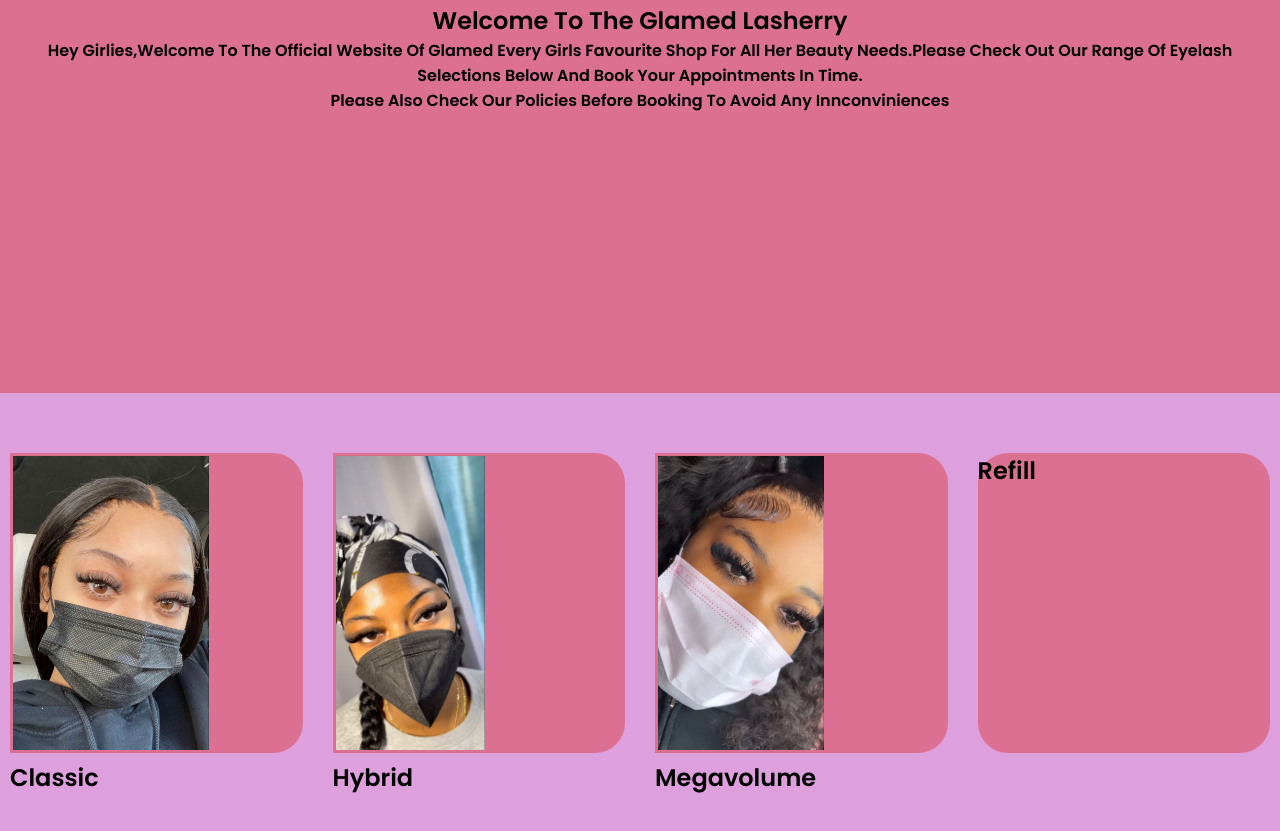
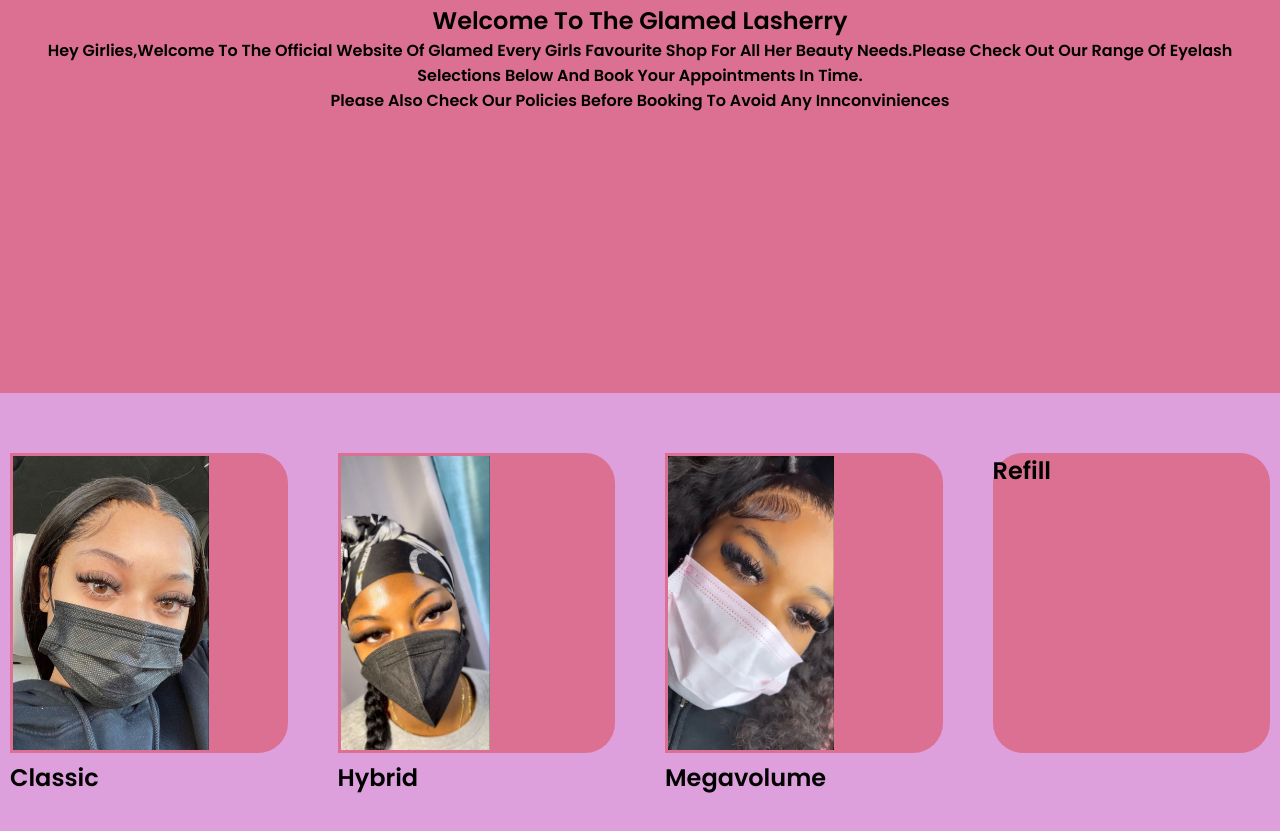
Before and after one commit to ashitey-k/theglamedlasherry, a plain HTML site: page index.html in a window 1280 px wide. Shown: the part 87-918 px from the top of the page. Drawn offline with nearby package versions, Linux system fonts and the light colour scheme.

Commit message:
Update styles.css

```diff
--- a/styles.css
+++ b/styles.css
@@ -111,7 +111,7 @@ header{
     text-transform: capitalize;
 }
 #items{
-    height: 300vh;
+    height: 250vh;
     padding: 10px;
     background-color: plum;
     width: auto;
@@ -120,7 +120,7 @@ header{
     padding-top: 50px;
     display: flex;
     flex-wrap: wrap;
-    gap: 30px;
+    gap: 50px;
 }
 .card{
     height: 300px;
```
